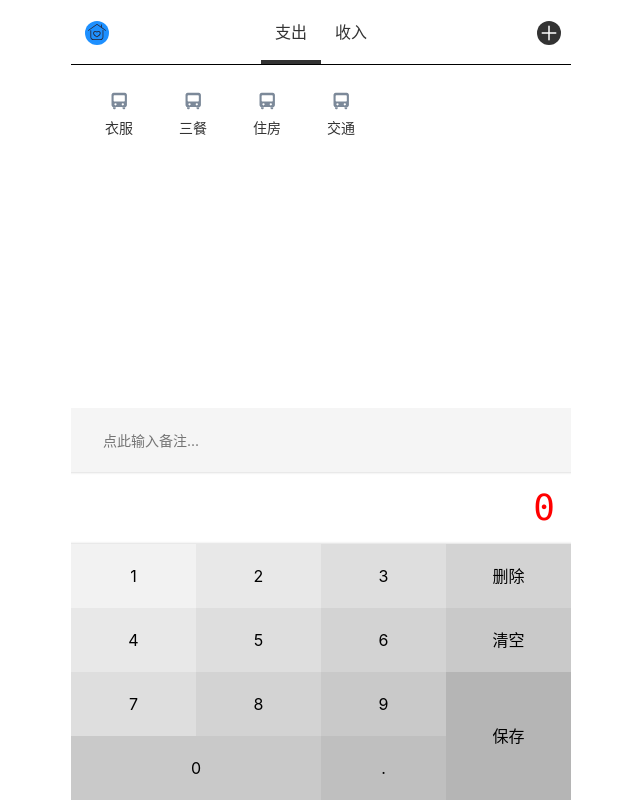
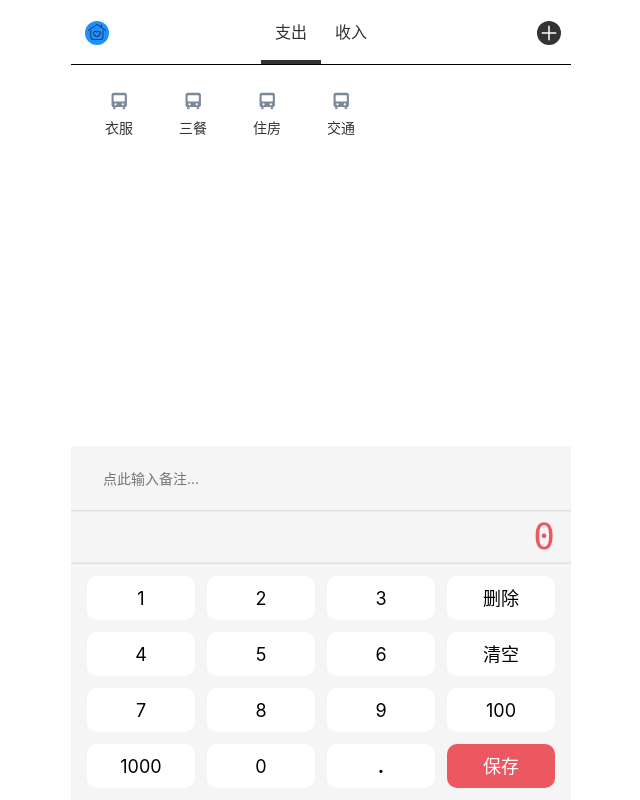
Before and after one commit to niuniu315/wangcai-2, a Vue app: page /#/money in a window 1280 px wide. Shown: the whole page, without its empty margins (319-959 px from the left). Built offline with nearby package versions, Linux system fonts and the light colour scheme.

Commit message:
重置NumberPad样式

```diff
--- a/src/components/money/NumberPad.vue
+++ b/src/components/money/NumberPad.vue
@@ -13,9 +13,11 @@
       <button @click="inputContent">7</button>
       <button @click="inputContent">8</button>
       <button @click="inputContent">9</button>
-      <button @click="ok" class="ok">保存</button>
+      <button @click="inputContent">100</button>
+      <button @click="inputContent">1000</button>
       <button @click="inputContent" class="zero">0</button>
       <button @click="inputContent">.</button>
+      <button @click="ok" class="ok">保存</button>
     </div>
   </div>
 </template>
@@ -78,58 +80,32 @@ export default class NumberPad extends Vue {
     @extend %innerShadow;
     font-size: 36px;
     font-family: Consolas, monospace;
-    padding: 9px 16px;
+    padding: 0 16px;
     text-align: right;
-    color: red;
+    color: rgb(235,88,96);
+    background: #f5f5f5;
   }
 
   .buttons {
     @extend %clearFix;
-
+    display: grid;
+    grid-template-columns: repeat(4,25%);
+    grid-template-rows: repeat(4,56px);
+    background: #f5f5f5;
+    padding: 6px 10px;
     > button {
-      width: 25%;
-      height: 64px;
-      float: left;
-      background: transparent;
+      font-size: 18px;
+      background: white;
+      margin: 6px;
       border: none;
-
-      &.ok {
-        height: 64*2px;
-        float: right;
+      border-radius: 10px;
+      &:nth-child(16) {
+        background: rgb(235,88,96);
+        color: white;
       }
-
-      &.zero {
-        width: 25*2%;
-      }
-
-      $bg: #f2f2f2;
-
-      &:nth-child(1) {
-        background: $bg;
-      }
-
-      &:nth-child(2), &:nth-child(5) {
-        background: darken($bg, 4%);
-      }
-
-      &:nth-child(3), &:nth-child(6), &:nth-child(9) {
-        background: darken($bg, 4*2%);
-      }
-
-      &:nth-child(4), &:nth-child(7), &:nth-child(10) {
-        background: darken($bg, 4*3%);
-      }
-
-      &:nth-child(8), &:nth-child(11), &:nth-child(13) {
-        background: darken($bg, 4*4%);
-      }
-
-      &:nth-child(14) {
-        background: darken($bg, 4*5%);
-      }
-
-      &:nth-child(12) {
-        background: darken($bg, 4*6%);
+      &:nth-child(15) {
+        font-size: larger;
+        font-weight: bolder;
       }
     }
   }
```
